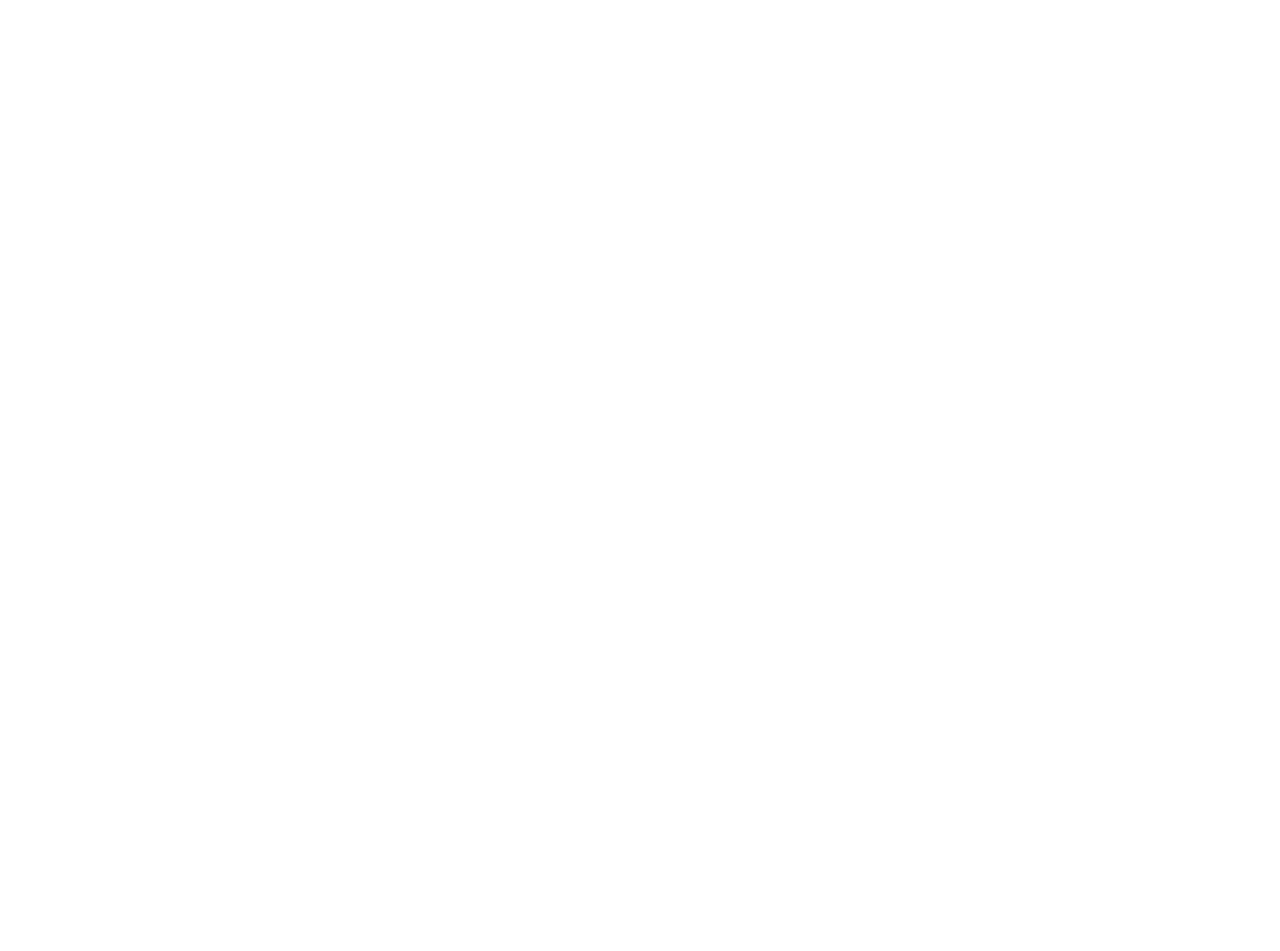
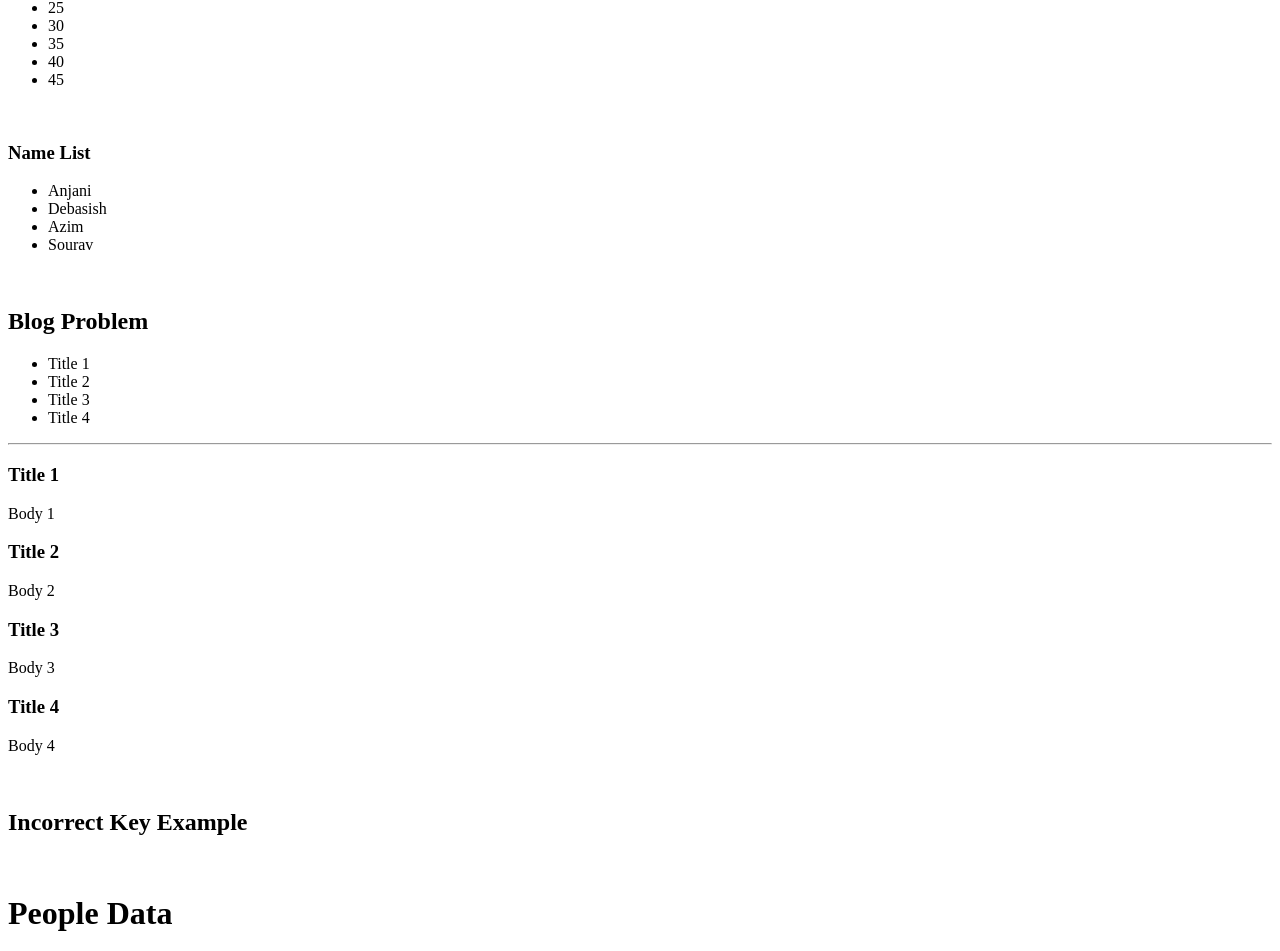
Before and after one commit to debasishsahoo/ardent-virtusa-mern-21-01-23, a React (Create React App) app in the folder Frontend/client/: page / in a window 1280 px wide. Shown: the part 153-1104 px from the top of the page. Before the commit the page ends 800 px from the top, so only its background shows below. Built offline with nearby package versions, Linux system fonts and the light colour scheme; the HTML template or start-up script is replaced by a standard one.

Commit message:
Final Update for 07-02-23

```diff
--- a/Frontend/client/src/App.js
+++ b/Frontend/client/src/App.js
@@ -1,8 +1,36 @@
 import React from 'react';
+import List1, { List2, Blog, SubList, OtherMap } from './DataMap/List'
+
 function App() {
+  const NameList = ['Anjani', 'Debasish', 'Azim', 'Sourav']
+
+  const posts = [
+    { id: 1, title: 'Title 1', body: 'Body 1' },
+    { id: 2, title: 'Title 2', body: 'Body 2' },
+    { id: 3, title: 'Title 3', body: 'Body 3' },
+    { id: 4, title: 'Title 4', body: 'Body 4' }
+  ]
+
+  const people = [
+    { firstname: 'Title 1', lastname: 'Body 1' },
+    { firstname: 'Title 2', lastname: 'Body 2' },
+    { firstname: 'Title 3', lastname: 'Body 3' },
+    { firstname: 'Title 4', lastname: 'Body 4' }
+  ]
+
+
+
   return (
     <>
-
+      <List1 />
+      <br />
+      <List2 list={NameList} />
+      <br />
+      <Blog posts={posts} />
+      <br />
+      <SubList Data={posts} />
+      <br />
+      <OtherMap data={people} />
     </>
   );
 }
--- /dev/null
+++ b/Frontend/client/src/DataMap/List.jsx
@@ -0,0 +1,131 @@
+import React from 'react';
+
+function List1(props) {
+    let num = [1, 2, 3, 4, 5, 6, 7, 8, 9]
+
+    let ListOfNumber = num.map((ele, index) => {
+        return <li key={index}>{ele * 5}</li>
+    });
+    return (
+        <div>
+            <h1>Five times of Number  List</h1>
+            <ul>
+                {ListOfNumber}
+            </ul>
+        </div>
+    );
+}
+
+export function List2(props) {
+    const Namelist = props.list;
+
+    const nlist = Namelist.map((name, index) => {
+        return (
+            <li key={index} >{name}</li>
+        )
+    })
+
+    return (
+        <>
+            <h3>Name List</h3>
+            <ul>
+                {nlist}
+            </ul>
+        </>
+
+    )
+
+
+}
+
+
+export function Blog(props) {
+    const Sidebar = (
+        <ul>
+            {props.posts.map((post) => {
+                return (
+                    <li key={post.id}>
+                        {post.title}
+                    </li>
+                )
+            })}
+        </ul>
+    );
+    const Content = props.posts.map((post) => {
+        return (<div key={post.id}>
+            <h3>{post.title}</h3>
+            <p>{post.body}</p>
+        </div>)
+    });
+
+    return (
+        <div>
+            <h2>Blog Problem</h2>
+            {Sidebar}
+            <hr />
+            {Content}
+        </div>
+    )
+
+}
+
+
+
+
+
+
+
+function ListItem(props) {
+    const item = props.item;
+    console.log(item);
+    return (
+        <li key={item}>{item}</li>
+    )
+}
+
+export function SubList(props) {
+    const MyList = props.Data;
+
+    const ListItems = MyList.map((element) => {
+        //console.log(element);
+        <ListItem item={element} />
+    });
+
+    return (
+        <div>
+            <h2>Incorrect Key Example</h2>
+            <ol>{ListItems}</ol>
+        </div>
+    )
+
+}
+
+
+
+
+const People = ({ firstname, lastname }) => {
+    <div>
+        {firstname}{lastname}
+    </div>
+}
+
+export function OtherMap(props) {
+    const peopleList = props.data;
+    return (
+        <div>
+            <>
+            <h1>People Data</h1>
+                {peopleList.map((p, i) => { <People {...p} key={i} /> })}
+            </>
+
+        </div>
+    )
+}
+
+
+
+
+
+export default List1;
+
+//export default {List1,List2}
```
